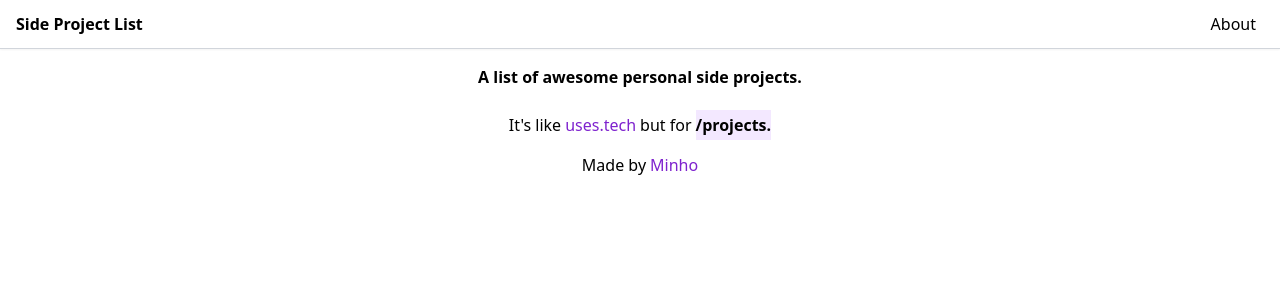
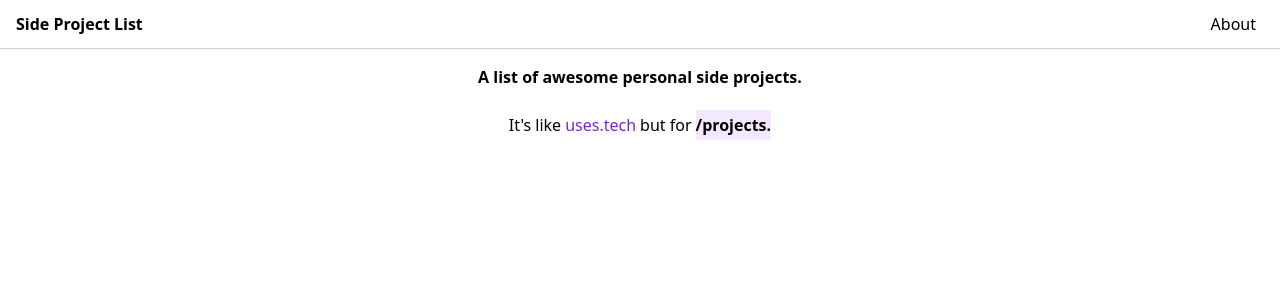
Before and after one commit to minho42/sideprojectlist, a React (Create React App) app in the folder frontend/: page /about in a window 1280 px wide. Shown: the top 300 px of the page. Built offline with nearby package versions, Linux system fonts and the light colour scheme.

Commit message:
remove twitter handle

```diff
--- a/frontend/src/components/About.js
+++ b/frontend/src/components/About.js
@@ -15,20 +15,8 @@ const About = () => {
         but for
         <span className="font-semibold bg-purple-100 py-1 ml-1">/projects.</span>
       </div>
+    </div>
+  )
+}
 
-      <div className="mb-2">
-        Made by
-        <a
-          href="https://twitter.com/minhokim42"
-          target="_blank"
-          rel="noopener noreferrer"
-          className="inline-flex items-center text-purple-700 hover:text-purple-700 hover:underline ml-1"
-        >
-          Minho
-        </a>
-      </div>
-    </div>
-  );
-};
-
-export default About;
+export default About
```
Also changed, not shown: 2 other files (tests, documents, lock files or other folders).
